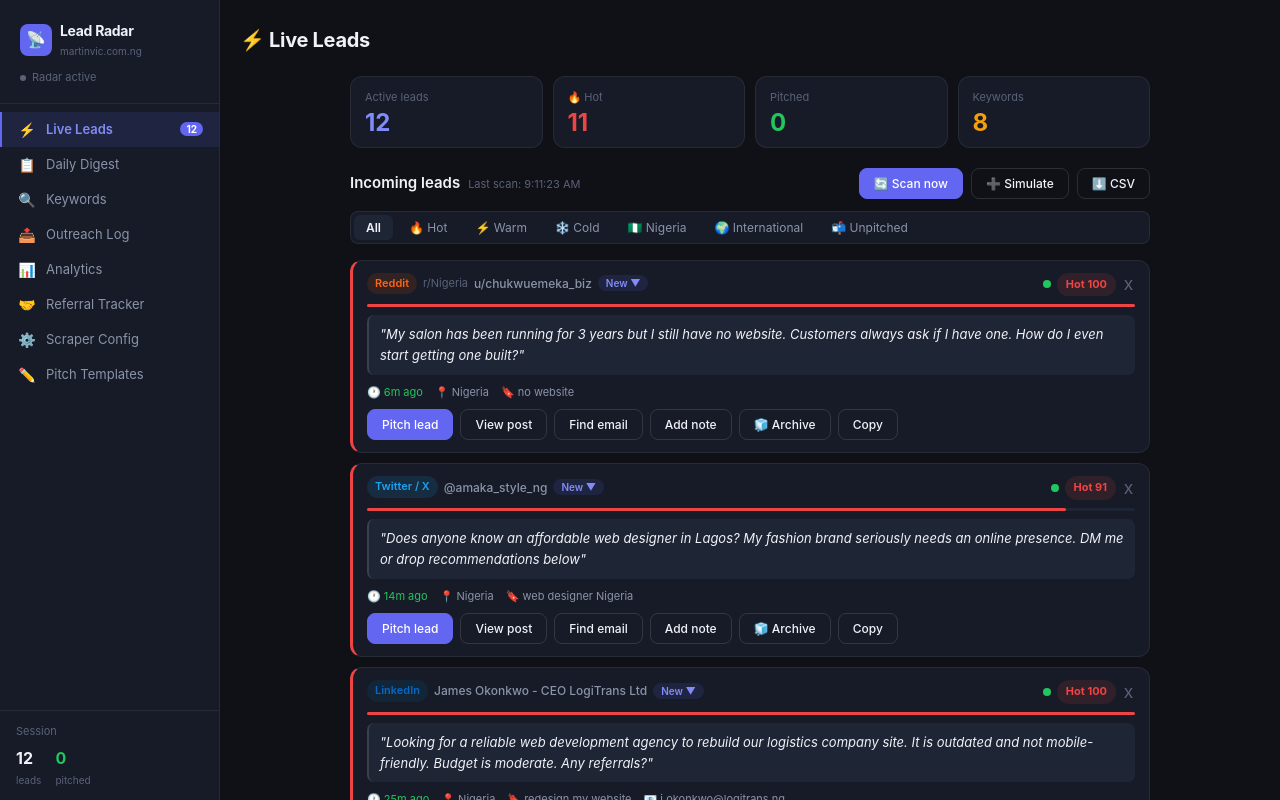
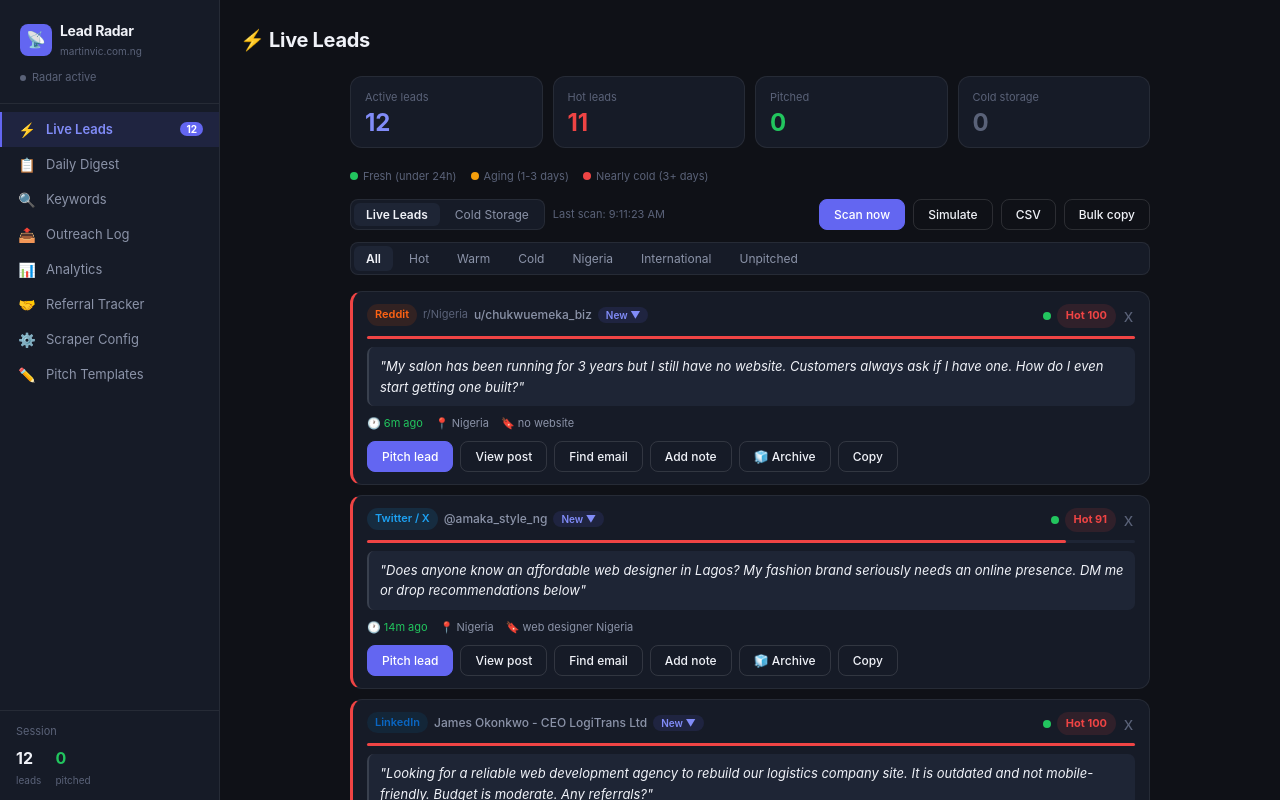
Before and after one commit to martinvicvictor/Lead-radar, a Next.js app: page / in a window 1280 px wide. Shown: the top 800 px of the page. Built offline with nearby package versions, Linux system fonts and the light colour scheme.

Commit message:
Refactor LeadsPage.js for code consistency and clarity

```diff
--- a/components/LeadsPage.js
+++ b/components/LeadsPage.js
@@ -1,113 +1,141 @@
-import { useState, useEffect } from 'react';
-import useStore from '../lib/store';
-import LeadCard from './LeadCard';
-import PitchModal from './PitchModal';
-import { getRandomDemoLead, DEMO_LEADS } from '../lib/demoLeads';
-import { heatLevel } from '../lib/scoring';
+import { useState, useEffect } from "react";
+import useStore from "../lib/store";
+import LeadCard from "./LeadCard";
+import PitchModal from "./PitchModal";
+import { getRandomDemoLead, DEMO_LEADS } from "../lib/demoLeads";
+import { heatLevel } from "../lib/scoring";
 
 function exportCSV(leads) {
-  const headers = ['Handle','Source','Region','Score','Heat','Keyword','Excerpt','URL','Date'];
+  const headers = ["Handle","Source","Region","Score","Heat","Keyword","Excerpt","URL","Date"];
   const rows = leads.map(l => [
-    `"${(l.handle||'').replace(/"/g,'')}"`,
-    `"${l.source||''}"`,
-    `"${l.region||''}"`,
-    l.score||0,
+    '"' + (l.handle  || "").replace(/"/g, "") + '"',
+    '"' + (l.source  || "") + '"',
+    '"' + (l.region  || "") + '"',
+    l.score || 0,
     heatLevel(l.score),
-    `"${(l.keyword||'').replace(/"/g,'')}"`,
-    `"${(l.excerpt||'').replace(/"/g,'').slice(0,100)}"`,
-    `"${l.contact?.url||''}"`,
-    `"${l.createdAt ? new Date(l.createdAt).toLocaleDateString() : ''}"`,
+    '"' + (l.keyword || "").replace(/"/g, "") + '"',
+    '"' + (l.excerpt || "").replace(/"/g, "").slice(0, 100) + '"',
+    '"' + ((l.contact && l.contact.url) || "") + '"',
+    '"' + (l.createdAt ? new Date(l.createdAt).toLocaleDateString() : "") + '"',
   ]);
-  const csv = [headers,...rows].map(r=>r.join(',')).join('\n');
-  const blob = new Blob([csv],{type:'text/csv'});
+  const csv  = [headers, ...rows].map(r => r.join(",")).join("\n");
+  const blob = new Blob([csv], { type: "text/csv" });
   const url  = URL.createObjectURL(blob);
-  const a    = document.createElement('a');
-  a.href = url; a.download = `leads-${new Date().toISOString().slice(0,10)}.csv`;
-  a.click(); URL.revokeObjectURL(url);
+  const a    = document.createElement("a");
+  a.href = url;
+  a.download = "leads-" + new Date().toISOString().slice(0, 10) + ".csv";
+  a.click();
+  URL.revokeObjectURL(url);
+}
+
+function exportWhatsAppBulk(leads) {
+  const text = leads
+    .filter(l => heatLevel(l.score) === "hot" || heatLevel(l.score) === "warm")
+    .slice(0, 20)
+    .map((l, i) =>
+      (i + 1) + ". " + l.handle + " (" + l.source + ")\n" +
+      "Score: " + l.score + " | " + l.region + "\n" +
+      (l.excerpt || "").slice(0, 80) + "...\n" +
+      ((l.contact && l.contact.url) ? l.contact.url : "") + "\n"
+    )
+    .join("\n");
+  navigator.clipboard && navigator.clipboard.writeText(text);
+  alert("Top " + Math.min(leads.length, 20) + " leads copied to clipboard — paste into WhatsApp or any tool.");
 }
 
 export default function LeadsPage() {
-  const { leads, dismissed, pitched, isScanning, scanProgress,
-          addLeads, setScanning, setScanProgress, config } = useStore();
+  const {
+    leads, dismissed, pitched, archived, isScanning, scanProgress,
+    addLeads, setScanning, setScanProgress, config, getColdLeads,
+    restoreLead, dismissLead,
+  } = useStore();
 
-  const [filter,      setFilter]      = useState('all');
+  const [filter,      setFilter]      = useState("all");
+  const [view,        setView]        = useState("active");  // active | cold
   const [pitchTarget, setPitchTarget] = useState(null);
-  const [scanMsg,     setScanMsg]     = useState('');
-  const [scanError,   setScanError]   = useState('');
+  const [scanMsg,     setScanMsg]     = useState("");
+  const [scanError,   setScanError]   = useState("");
   const [newCount,    setNewCount]    = useState(0);
 
-  const visible = leads.filter(l => {
+  const coldLeads = getColdLeads ? getColdLeads() : [];
+
+  const activeLeads = leads.filter(l => {
     if (dismissed.includes(l.id))  return false;
-    if (l.score < (config.minScore||0)) return false;
-    if (filter === 'hot')       return heatLevel(l.score) === 'hot';
-    if (filter === 'warm')      return heatLevel(l.score) === 'warm';
-    if (filter === 'cold')      return heatLevel(l.score) === 'cold';
-    if (filter === 'ng')        return (l.region||'').includes('Nigeria');
-    if (filter === 'intl')      return !(l.region||'').includes('Nigeria');
-    if (filter === 'unpitched') return !pitched.includes(l.id);
+    if (archived.includes(l.id))   return false;
+    // exclude cold leads from main feed
+    const ageDays = (Date.now() - new Date(l.createdAt).getTime()) / 86400000;
+    if (ageDays > (config.coldStorageDays || 7)) return false;
     return true;
   });
 
-  const allActive    = leads.filter(l => !dismissed.includes(l.id));
-  const hotCount     = allActive.filter(l => heatLevel(l.score) === 'hot').length;
+  const visible = activeLeads.filter(l => {
+    if (l.score < (config.minScore || 0)) return false;
+    if (filter === "hot")       return heatLevel(l.score) === "hot";
+    if (filter === "warm")      return heatLevel(l.score) === "warm";
+    if (filter === "cold")      return heatLevel(l.score) === "cold";
+    if (filter === "ng")        return (l.region || "").includes("Nigeria");
+    if (filter === "intl")      return !(l.region || "").includes("Nigeria");
+    if (filter === "unpitched") return !pitched.includes(l.id);
+    return true;
+  });
+
+  const allActive    = leads.filter(l => !dismissed.includes(l.id) && !archived.includes(l.id));
+  const hotCount     = allActive.filter(l => heatLevel(l.score) === "hot").length;
 
   const runScan = async () => {
     if (isScanning) return;
     setScanning(true);
     setScanProgress(0);
-    setScanError('');
+    setScanError("");
     setNewCount(0);
 
     const STEPS = [
-      'Scanning Reddit threads...',
-      'Scanning Nairaland forums...',
-      'Checking Twitter / X...',
-      'Scoring and ranking results...',
+      "Scanning Reddit threads...",
+      "Scanning Nairaland forums...",
+      "Checking Twitter / X...",
+      "Scoring and ranking results...",
     ];
-
-    const enabledSources = (config.sources||[]).filter(s=>s.enabled).map(s=>s.id);
-
+    const enabledSources = (config.sources || []).filter(s => s.enabled).map(s => s.id);
     let step = 0;
     setScanMsg(STEPS[0]);
     const ticker = setInterval(() => {
       step = Math.min(step + 1, STEPS.length - 1);
       setScanMsg(STEPS[step]);
-      setScanProgress(Math.round(((step+1)/STEPS.length)*80));
+      setScanProgress(Math.round(((step + 1) / STEPS.length) * 80));
     }, 900);
 
     try {
-      const res = await fetch('/api/scrape', {
-        method: 'POST',
-        headers: { 'Content-Type': 'application/json' },
+      const res = await fetch("/api/scrape", {
+        method: "POST",
+        headers: { "Content-Type": "application/json" },
         body: JSON.stringify({
-          keywords: config.keywords || [],
-          sources:  enabledSources,
+          keywords:    config.keywords || [],
+          sources:     enabledSources,
           existingIds: leads.map(l => l.id),
         }),
       });
       clearInterval(ticker);
-
-      if (!res.ok) throw new Error('Server error ' + res.status);
-
+      if (!res.ok) throw new Error("Server error " + res.status);
       const data  = await res.json();
       const fresh = data.leads || [];
       setScanProgress(100);
-      setScanMsg('Done! Found ' + fresh.length + ' new leads.');
+      setScanMsg("Done! Found " + fresh.length + " new leads.");
       setNewCount(fresh.length);
       if (fresh.length > 0) addLeads(fresh);
-
     } catch (err) {
       clearInterval(ticker);
-      setScanError('Could not reach scanner — showing demo leads instead.');
+      setScanError("Could not reach scanner — showing demo leads instead.");
       const fallback = [];
-      const used = new Set(leads.map(l=>l.id));
-      for (let i=0;i<3;i++){const l=getRandomDemoLead([...used]);if(l){fallback.push(l);used.add(l.id);}}
+      const used = new Set(leads.map(l => l.id));
+      for (let i = 0; i < 3; i++) {
+        const l = getRandomDemoLead([...used]);
+        if (l) { fallback.push(l); used.add(l.id); }
+      }
       if (fallback.length) addLeads(fallback);
       setNewCount(fallback.length);
-      setScanMsg('Loaded ' + fallback.length + ' demo leads.');
+      setScanMsg("Loaded " + fallback.length + " demo leads.");
     }
-
-    setTimeout(() => { setScanning(false); setScanProgress(0); setScanMsg(''); }, 2500);
+    setTimeout(() => { setScanning(false); setScanProgress(0); setScanMsg(""); }, 2500);
   };
 
   useEffect(() => {
@@ -115,103 +143,177 @@
   }, []); // eslint-disable-line
 
   const FILTERS = [
-    {id:'all',label:'All'},
-    {id:'hot',label:'🔥 Hot'},
-    {id:'warm',label:'⚡ Warm'},
-    {id:'cold',label:'❄️ Cold'},
-    {id:'ng',label:'🇳🇬 Nigeria'},
-    {id:'intl',label:'🌍 International'},
-    {id:'unpitched',label:'📬 Unpitched'},
+    { id: "all",       label: "All" },
+    { id: "hot",       label: "Hot" },
+    { id: "warm",      label: "Warm" },
+    { id: "cold",      label: "Cold" },
+    { id: "ng",        label: "Nigeria" },
+    { id: "intl",      label: "International" },
+    { id: "unpitched", label: "Unpitched" },
   ];
 
   return (
-    <div style={{maxWidth:800,margin:'0 auto'}}>
+    <div style={{ maxWidth: 800, margin: "0 auto" }}>
 
       {/* Metrics */}
-      <div style={{display:'grid',gridTemplateColumns:'repeat(4,1fr)',gap:10,marginBottom:20}}>
+      <div style={{ display: "grid", gridTemplateColumns: "repeat(4,1fr)", gap: 10, marginBottom: 20 }}>
         {[
-          {label:'Active leads', value:allActive.length,          color:'var(--accent2)'},
-          {label:'🔥 Hot',       value:hotCount,                   color:'#ef4444'},
-          {label:'Pitched',      value:pitched.length,             color:'#22c55e'},
-          {label:'Keywords',     value:(config.keywords||[]).length,color:'#f59e0b'},
+          { label: "Active leads",  value: allActive.length,            color: "var(--accent2)" },
+          { label: "Hot leads",     value: hotCount,                     color: "#ef4444" },
+          { label: "Pitched",       value: pitched.length,               color: "#22c55e" },
+          { label: "Cold storage",  value: coldLeads.length,             color: coldLeads.length > 0 ? "#f59e0b" : "var(--text3)" },
         ].map(m => (
-          <div key={m.label} style={{background:'var(--bg2)',border:'1px solid var(--border)',borderRadius:'var(--radius)',padding:'12px 14px'}}>
-            <div style={{fontSize:11,color:'var(--text3)',marginBottom:4}}>{m.label}</div>
-            <div style={{fontSize:24,fontWeight:700,color:m.color,lineHeight:1}}>{m.value}</div>
+          <div key={m.label} style={{ background: "var(--bg2)", border: "1px solid var(--border)", borderRadius: "var(--radius)", padding: "12px 14px", cursor: m.label === "Cold storage" ? "pointer" : "default" }}
+            onClick={() => m.label === "Cold storage" && setView(view === "cold" ? "active" : "cold")}>
+            <div style={{ fontSize: 11, color: "var(--text3)", marginBottom: 4 }}>{m.label}</div>
+            <div style={{ fontSize: 24, fontWeight: 700, color: m.color, lineHeight: 1 }}>{m.value}</div>
           </div>
+        ))}
+      </div>
+
+      {/* Age indicator legend */}
+      <div style={{ display: "flex", gap: 14, marginBottom: 14, flexWrap: "wrap" }}>
+        {[["#22c55e","Fresh (under 24h)"],["#f59e0b","Aging (1-3 days)"],["#ef4444","Nearly cold (3+ days)"]].map(([c,l]) => (
+          <span key={l} style={{ fontSize: 11, color: "var(--text3)", display: "flex", alignItems: "center", gap: 5 }}>
+            <span style={{ width: 8, height: 8, borderRadius: "50%", background: c, display: "inline-block" }} />
+            {l}
+          </span>
         ))}
       </div>
 
       {/* Scan progress */}
       {isScanning && (
-        <div style={{background:'var(--bg2)',border:'1px solid var(--border)',borderRadius:'var(--radius)',padding:'12px 16px',marginBottom:16}}>
-          <div style={{display:'flex',justifyContent:'space-between',marginBottom:8}}>
-            <span style={{fontSize:13,color:'var(--text2)'}}>⚡ {scanMsg}</span>
-            <span style={{fontSize:13,color:'var(--accent2)',fontWeight:600}}>{scanProgress}%</span>
+        <div style={{ background: "var(--bg2)", border: "1px solid var(--border)", borderRadius: "var(--radius)", padding: "12px 16px", marginBottom: 16 }}>
+          <div style={{ display: "flex", justifyContent: "space-between", marginBottom: 8 }}>
+            <span style={{ fontSize: 13, color: "var(--text2)" }}>{scanMsg}</span>
+            <span style={{ fontSize: 13, color: "var(--accent2)", fontWeight: 600 }}>{scanProgress}%</span>
           </div>
-          <div style={{height:4,background:'var(--bg3)',borderRadius:2}}>
-            <div style={{height:'100%',width:`${scanProgress}%`,background:'var(--accent)',borderRadius:2,transition:'width 0.5s ease'}}/>
+          <div style={{ height: 4, background: "var(--bg3)", borderRadius: 2 }}>
+            <div style={{ height: "100%", width: scanProgress + "%", background: "var(--accent)", borderRadius: 2, transition: "width 0.5s ease" }} />
           </div>
         </div>
       )}
 
-      {/* New leads banner */}
       {!isScanning && newCount > 0 && (
-        <div style={{background:'rgba(34,197,94,0.1)',border:'1px solid rgba(34,197,94,0.3)',borderRadius:8,padding:'10px 14px',marginBottom:12,display:'flex',alignItems:'center',justifyContent:'space-between'}}>
-          <span style={{fontSize:13,color:'#22c55e'}}>✅ {newCount} new lead{newCount>1?'s':''} added!</span>
-          <button onClick={()=>setNewCount(0)} style={{background:'none',border:'none',color:'#22c55e',cursor:'pointer',fontSize:18}}>×</button>
+        <div style={{ background: "rgba(34,197,94,0.1)", border: "1px solid rgba(34,197,94,0.3)", borderRadius: 8, padding: "10px 14px", marginBottom: 12, display: "flex", alignItems: "center", justifyContent: "space-between" }}>
+          <span style={{ fontSize: 13, color: "#22c55e" }}>{newCount} new lead{newCount > 1 ? "s" : ""} added!</span>
+          <button onClick={() => setNewCount(0)} style={{ background: "none", border: "none", color: "#22c55e", cursor: "pointer", fontSize: 18 }}>x</button>
         </div>
       )}
 
-      {/* Error banner */}
       {scanError && (
-        <div style={{background:'rgba(239,68,68,0.1)',border:'1px solid rgba(239,68,68,0.2)',borderRadius:8,padding:'10px 14px',marginBottom:12,display:'flex',alignItems:'center',justifyContent:'space-between'}}>
-          <span style={{fontSize:12,color:'#ef4444'}}>⚠️ {scanError}</span>
-          <button onClick={()=>setScanError('')} style={{background:'none',border:'none',color:'#ef4444',cursor:'pointer',fontSize:18}}>×</button>
+        <div style={{ background: "rgba(239,68,68,0.1)", border: "1px solid rgba(239,68,68,0.2)", borderRadius: 8, padding: "10px 14px", marginBottom: 12, display: "flex", alignItems: "center", justifyContent: "space-between" }}>
+          <span style={{ fontSize: 12, color: "#ef4444" }}>{scanError}</span>
+          <button onClick={() => setScanError("")} style={{ background: "none", border: "none", color: "#ef4444", cursor: "pointer", fontSize: 18 }}>x</button>
         </div>
       )}
 
-      {/* Header */}
-      <div style={{display:'flex',alignItems:'center',justifyContent:'space-between',marginBottom:12,flexWrap:'wrap',gap:8}}>
-        <div style={{fontSize:15,fontWeight:600}}>
-          Incoming leads
-          {config.lastScan && <span style={{fontSize:11,color:'var(--text3)',fontWeight:400,marginLeft:8}}>Last scan: {new Date(config.lastScan).toLocaleTimeString()}</span>}
+      {/* Header row */}
+      <div style={{ display: "flex", alignItems: "center", justifyContent: "space-between", marginBottom: 12, flexWrap: "wrap", gap: 8 }}>
+        <div style={{ display: "flex", gap: 8 }}>
+          {/* Active / Cold Storage toggle */}
+          <div style={{ display: "flex", background: "var(--bg2)", border: "1px solid var(--border)", borderRadius: 8, padding: 3, gap: 3 }}>
+            {[["active","Live Leads"],["cold","Cold Storage"]].map(([v, l]) => (
+              <button key={v} onClick={() => setView(v)} style={{
+                padding: "4px 12px", borderRadius: 6, fontSize: 12, cursor: "pointer", border: "none", fontFamily: "inherit",
+                background: view === v ? "var(--bg3)" : "transparent",
+                color: view === v ? "var(--text)" : "var(--text2)",
+                fontWeight: view === v ? 600 : 400,
+              }}>
+                {l}
+                {v === "cold" && coldLeads.length > 0 && (
+                  <span style={{ marginLeft: 5, background: "#ef4444", color: "#fff", fontSize: 9, fontWeight: 700, borderRadius: 10, padding: "0 4px" }}>
+                    {coldLeads.length}
+                  </span>
+                )}
+              </button>
+            ))}
           </div>
-        <div style={{display:'flex',gap:8,flexWrap:'wrap'}}>
-          <button className="btn btn-primary" onClick={runScan} disabled={isScanning} style={{fontSize:12}}>
-            {isScanning ? '⏳ Scanning...' : '🔄 Scan now'}
+
+          {config.lastScan && (
+            <span style={{ fontSize: 11, color: "var(--text3)", alignSelf: "center" }}>
+              Last scan: {new Date(config.lastScan).toLocaleTimeString()}
+            </span>
+          )}
+        </div>
+
+        <div style={{ display: "flex", gap: 8, flexWrap: "wrap" }}>
+          <button className="btn btn-primary" onClick={runScan} disabled={isScanning} style={{ fontSize: 12 }}>
+            {isScanning ? "Scanning..." : "Scan now"}
           </button>
-          <button className="btn" onClick={()=>{const l=getRandomDemoLead(leads.map(x=>x.id));if(l)addLeads([l]);}} style={{fontSize:12}}>
-            ➕ Simulate
+          <button className="btn" onClick={() => { const l = getRandomDemoLead(leads.map(x => x.id)); if (l) addLeads([l]); }} style={{ fontSize: 12 }}>
+            Simulate
           </button>
-          <button className="btn" onClick={()=>exportCSV(visible)} style={{fontSize:12}}>⬇️ CSV</button>
+          <button className="btn" onClick={() => exportCSV(view === "cold" ? coldLeads : visible)} style={{ fontSize: 12 }}>
+            CSV
+          </button>
+          <button className="btn" onClick={() => exportWhatsAppBulk(view === "cold" ? coldLeads : visible)} style={{ fontSize: 12 }}>
+            Bulk copy
+          </button>
         </div>
       </div>
 
-      {/* Filters */}
-      <div style={{display:'flex',gap:4,background:'var(--bg2)',borderRadius:8,padding:3,marginBottom:16,flexWrap:'wrap',border:'1px solid var(--border)'}}>
+      {/* ── COLD STORAGE VIEW ── */}
+      {view === "cold" && (
+        <div>
+          <div style={{ background: "rgba(245,158,11,0.08)", border: "1px solid rgba(245,158,11,0.2)", borderRadius: 8, padding: "10px 14px", marginBottom: 14, fontSize: 13, color: "#f59e0b" }}>
+            These {coldLeads.length} lead{coldLeads.length !== 1 ? "s" : ""} arrived more than {config.coldStorageDays || 7} days ago without being pitched. Review them — some may still convert.
+          </div>
+          {coldLeads.length === 0 ? (
+            <div style={{ textAlign: "center", padding: "40px 20px", color: "var(--text3)" }}>
+              <div style={{ fontSize: 32, marginBottom: 8 }}>✅</div>
+              <div>No cold leads — you are on top of everything!</div>
+            </div>
+          ) : coldLeads.map(lead => (
+            <div key={lead.id} style={{ marginBottom: 10 }}>
+              <LeadCard lead={lead} onPitch={l => setPitchTarget(l)} />
+              <div style={{ display: "flex", gap: 6, marginTop: 4, paddingLeft: 4 }}>
+                <button className="btn" style={{ fontSize: 11, padding: "3px 10px", color: "#22c55e" }}
+                  onClick={() => restoreLead(lead.id)}>
+                  Restore to active
+                </button>
+                <button className="btn btn-danger" style={{ fontSize: 11, padding: "3px 10px" }}
+                  onClick={() => dismissLead(lead.id)}>
+                  Dismiss
+                </button>
+              </div>
+            </div>
+          ))}
+        </div>
+      )}
+
+      {/* ── ACTIVE LEADS VIEW ── */}
+      {view === "active" && (
+        <>
+          <div style={{ display: "flex", gap: 4, background: "var(--bg2)", borderRadius: 8, padding: 3, marginBottom: 16, flexWrap: "wrap", border: "1px solid var(--border)" }}>
             {FILTERS.map(f => (
-          <button key={f.id} onClick={()=>setFilter(f.id)} style={{padding:'5px 12px',borderRadius:6,fontSize:12,cursor:'pointer',border:'none',fontWeight:filter===f.id?600:400,background:filter===f.id?'var(--bg3)':'transparent',color:filter===f.id?'var(--text)':'var(--text2)',fontFamily:'inherit',transition:'all 0.15s'}}>
+              <button key={f.id} onClick={() => setFilter(f.id)} style={{
+                padding: "5px 12px", borderRadius: 6, fontSize: 12, cursor: "pointer", border: "none", fontFamily: "inherit",
+                fontWeight: filter === f.id ? 600 : 400,
+                background: filter === f.id ? "var(--bg3)" : "transparent",
+                color: filter === f.id ? "var(--text)" : "var(--text2)",
+              }}>
                 {f.label}
               </button>
             ))}
           </div>
 
-      {/* Lead list */}
-      <div style={{display:'flex',flexDirection:'column',gap:10}}>
+          <div style={{ display: "flex", flexDirection: "column", gap: 10 }}>
             {visible.length === 0 ? (
-          <div style={{textAlign:'center',padding:'48px 20px',color:'var(--text3)'}}>
-            <div style={{fontSize:40,marginBottom:10}}>📡</div>
-            <div style={{fontSize:14,marginBottom:6}}>No leads match this filter</div>
-            <div style={{fontSize:12,marginBottom:16}}>Click "Scan now" to pull real leads or "Simulate" for demo data</div>
-            <button className="btn btn-primary" onClick={runScan} disabled={isScanning}>🔄 Scan now</button>
+              <div style={{ textAlign: "center", padding: "48px 20px", color: "var(--text3)" }}>
+                <div style={{ fontSize: 40, marginBottom: 10 }}>📡</div>
+                <div style={{ fontSize: 14, marginBottom: 6 }}>No leads match this filter</div>
+                <div style={{ fontSize: 12, marginBottom: 16 }}>Click Scan now to pull real leads</div>
+                <button className="btn btn-primary" onClick={runScan} disabled={isScanning}>Scan now</button>
               </div>
             ) : (
-          visible.map(lead => <LeadCard key={lead.id} lead={lead} onPitch={l=>setPitchTarget(l)} />)
+              visible.map(lead => <LeadCard key={lead.id} lead={lead} onPitch={l => setPitchTarget(l)} />)
             )}
           </div>
+        </>
+      )}
 
-      {pitchTarget && <PitchModal lead={pitchTarget} onClose={()=>setPitchTarget(null)} />}
+      {pitchTarget && <PitchModal lead={pitchTarget} onClose={() => setPitchTarget(null)} />}
     </div>
   );
 }
```
Lines whose indentation alone changed are shown as unchanged.
